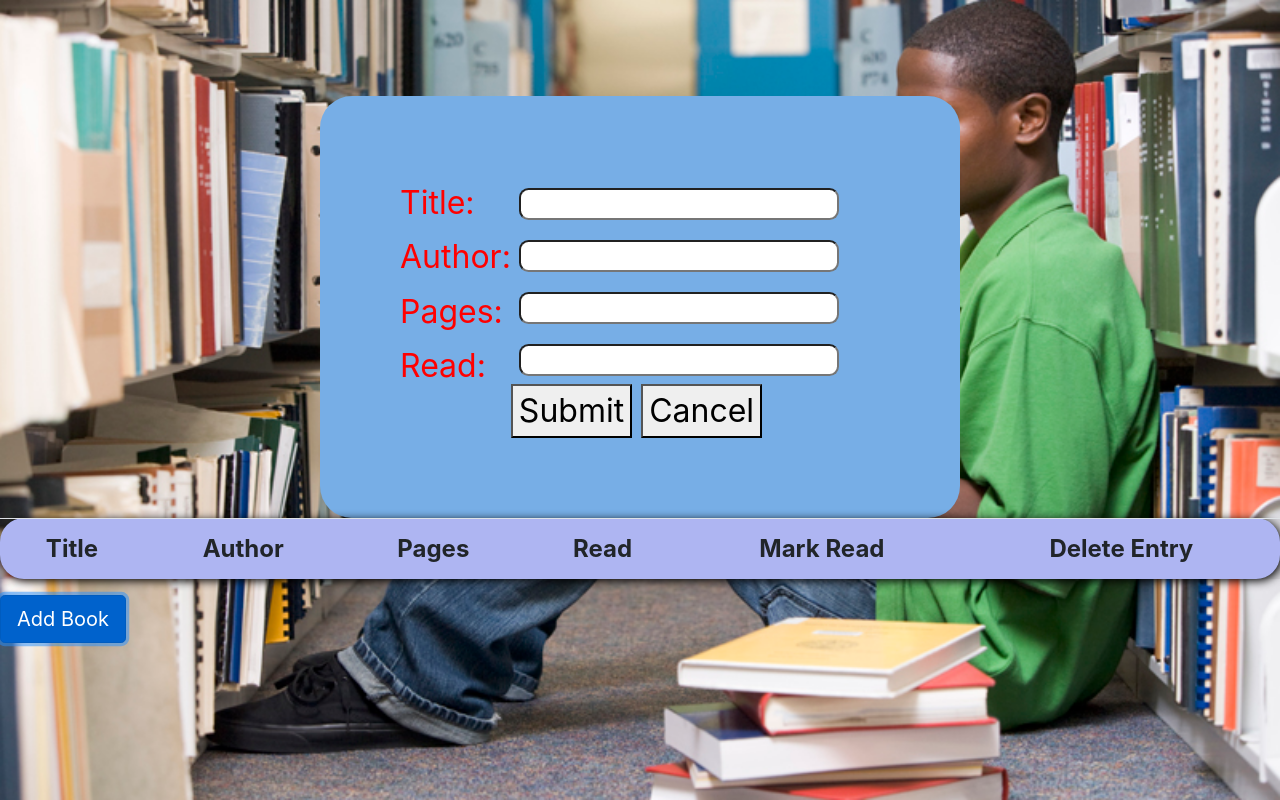
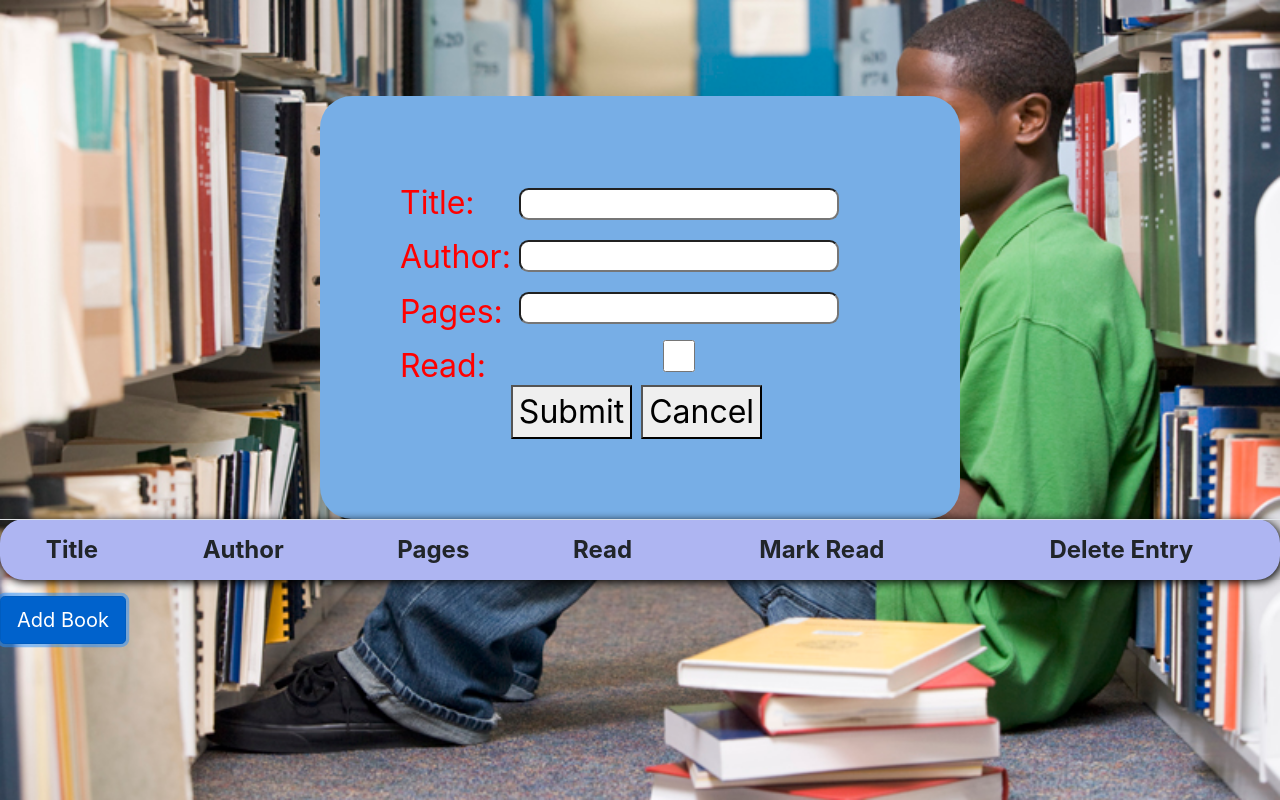
Before and after one commit to billodiallo/myLibrary, a website: page index.html in a window 1280 px wide. Both pictures are taken after a click on the button "Add Book". Drawn offline with nearby package versions, Linux system fonts and the light colour scheme; no server answers.

Commit message:
Add checkbox button for form

```diff
--- a/index.html
+++ b/index.html
@@ -36,7 +36,7 @@
                     <input class='input' type="text" id='newTitle'><br>
                     <input class='input' type="text" id='newAuthor'><br>
                     <input class='input' type="text" id='newPages'><br>
-                    <input class='input' type="text" id='newRead'><br>
+                    <input class='input' type="checkbox" id='newRead'><br>
                     <button onclick='addBookToLibrary()' class='tableButtons'>Submit</button>
                     <button onclick='showForm()' class='tableButtons'>Cancel</button>
                 </div>
```
